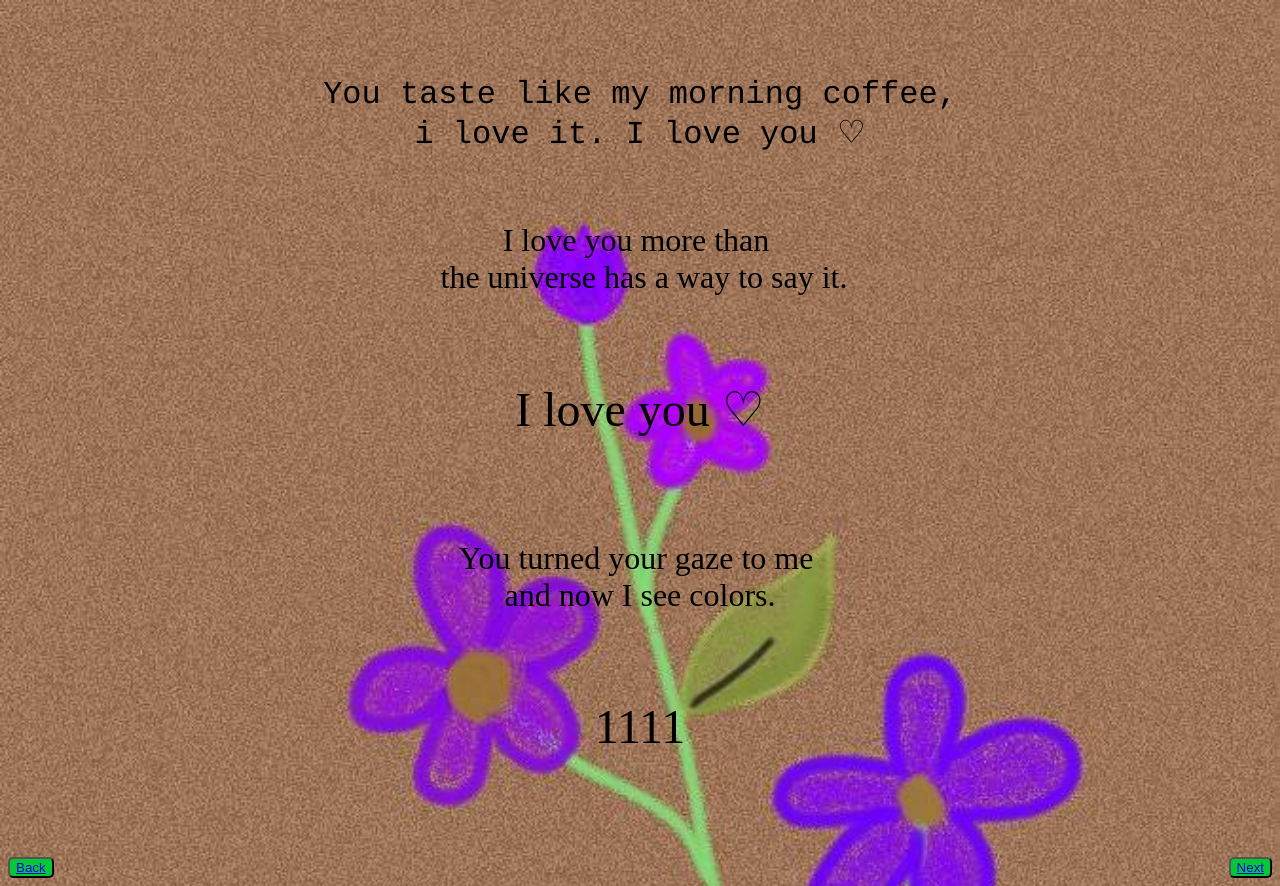
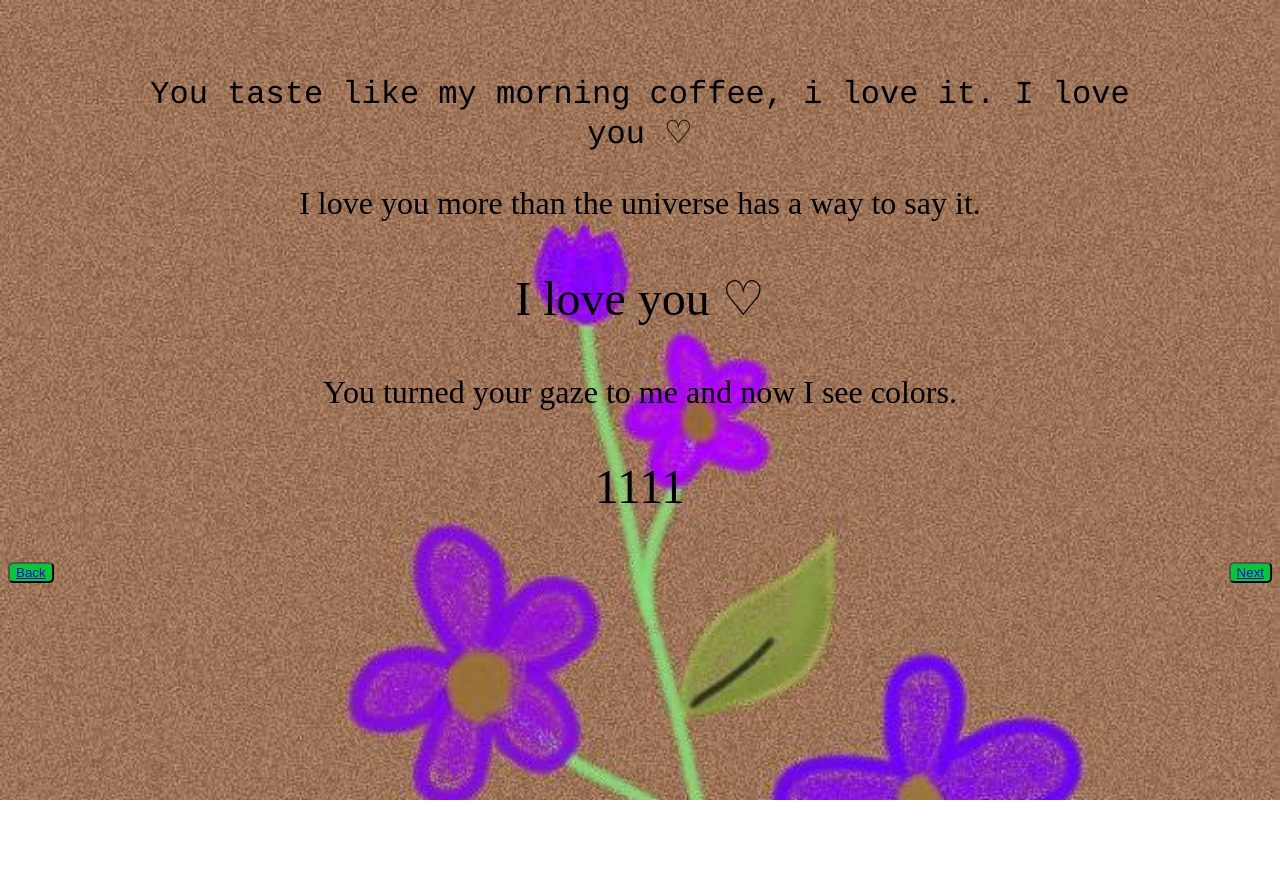
Before and after one commit to klurkyy/my-love, a plain HTML site: page page3.html in a window 1280 px wide. After the commit the page ends 800 px from the top, so only its background shows below. Drawn offline with Linux system fonts and the light colour scheme.

Commit message:
Update page3.html

```diff
--- a/page3.html
+++ b/page3.html
@@ -15,27 +15,27 @@
   <br>
 <body>
 
-    <pre style="text-align: center; font-family: 'Courier'; font-size: xx-large;">You taste like my morning coffee,
+ <p style="text-align: center; font-family: 'Courier'; font-size: xx-large; margin-left: 10%; margin-right: 10%;">You taste like my morning coffee,
 i love it. I love you ♡
-    </pre>
+    </p>
 
 
-    <pre style="text-align: center; font-family: 'Papyrus'; font-size: xx-large;">I love you more than
+    <p style="text-align: center; font-family: 'Papyrus'; font-size: xx-large; margin-left: 10%; margin-right: 10%;">I love you more than
  the universe has a way to say it.
-     </pre>
+     </p>
 
 
-    <pre style="text-align: center; font-family: 'Brush Script MT'; font-size: xxx-large;">I love you ♡
-    </pre>
+    <p style="text-align: center; font-family: 'Brush Script MT'; font-size: xxx-large; margin-left: 10%; margin-right: 10%;">I love you ♡
+    </p>
 
 
 
-    <pre style="text-align: center; font-family:'Rockwell'; font-size: xx-large;">You turned your gaze to me
+    <p style="text-align: center; font-family:'Rockwell'; font-size: xx-large; margin-left: 10%; margin-right: 10%;">You turned your gaze to me
 and now I see colors.
-    </pre>
+    </p>
 
-    <pre style="text-align: center; font-family: 'Brush Script MT'; font-size: xxx-large;">1111
-    </pre>
+    <p style="text-align: center; font-family: 'Brush Script MT'; font-size: xxx-large; margin-left: 10%; margin-right: 10%;">1111
+    </p>
 
 </body>
 
```
